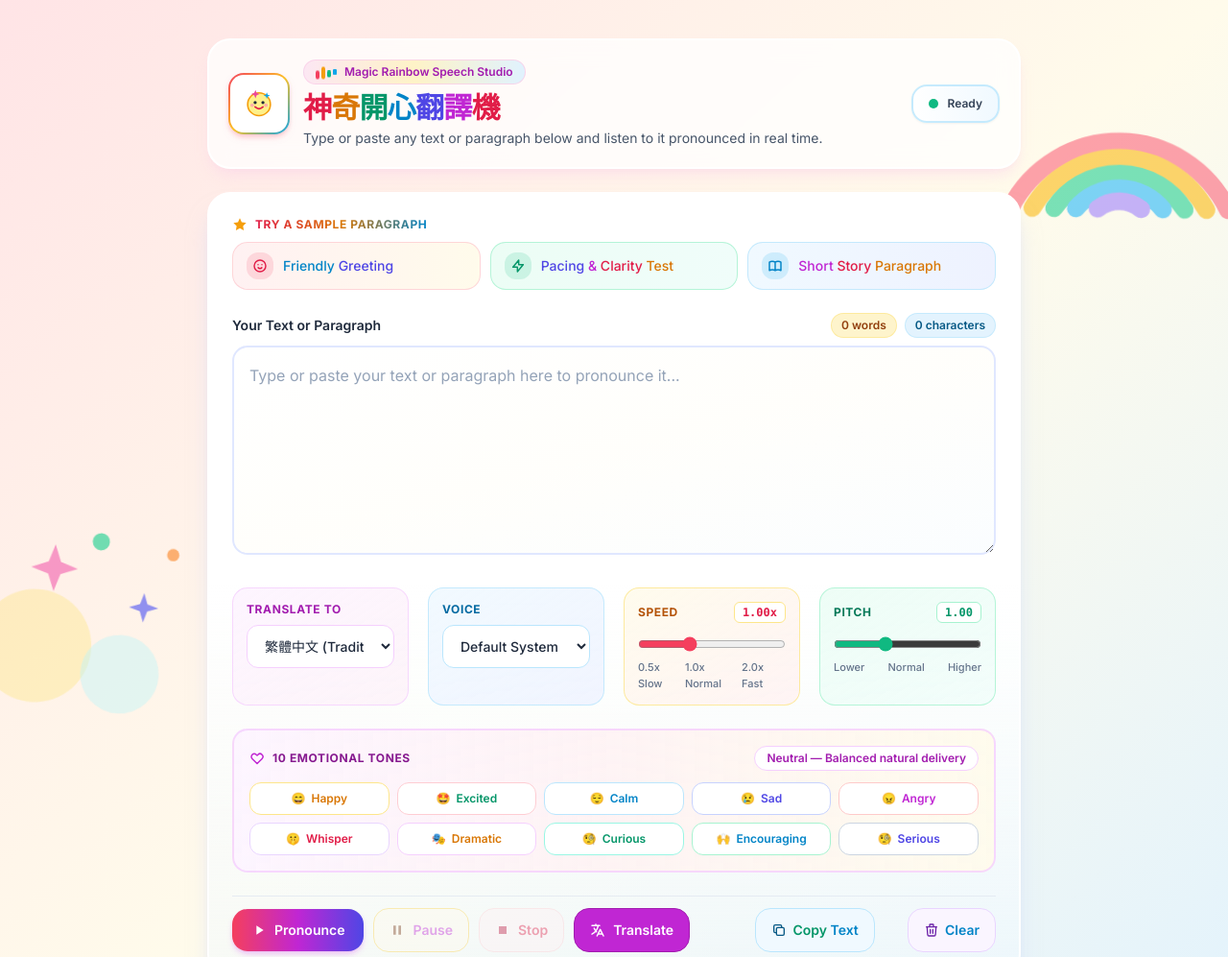
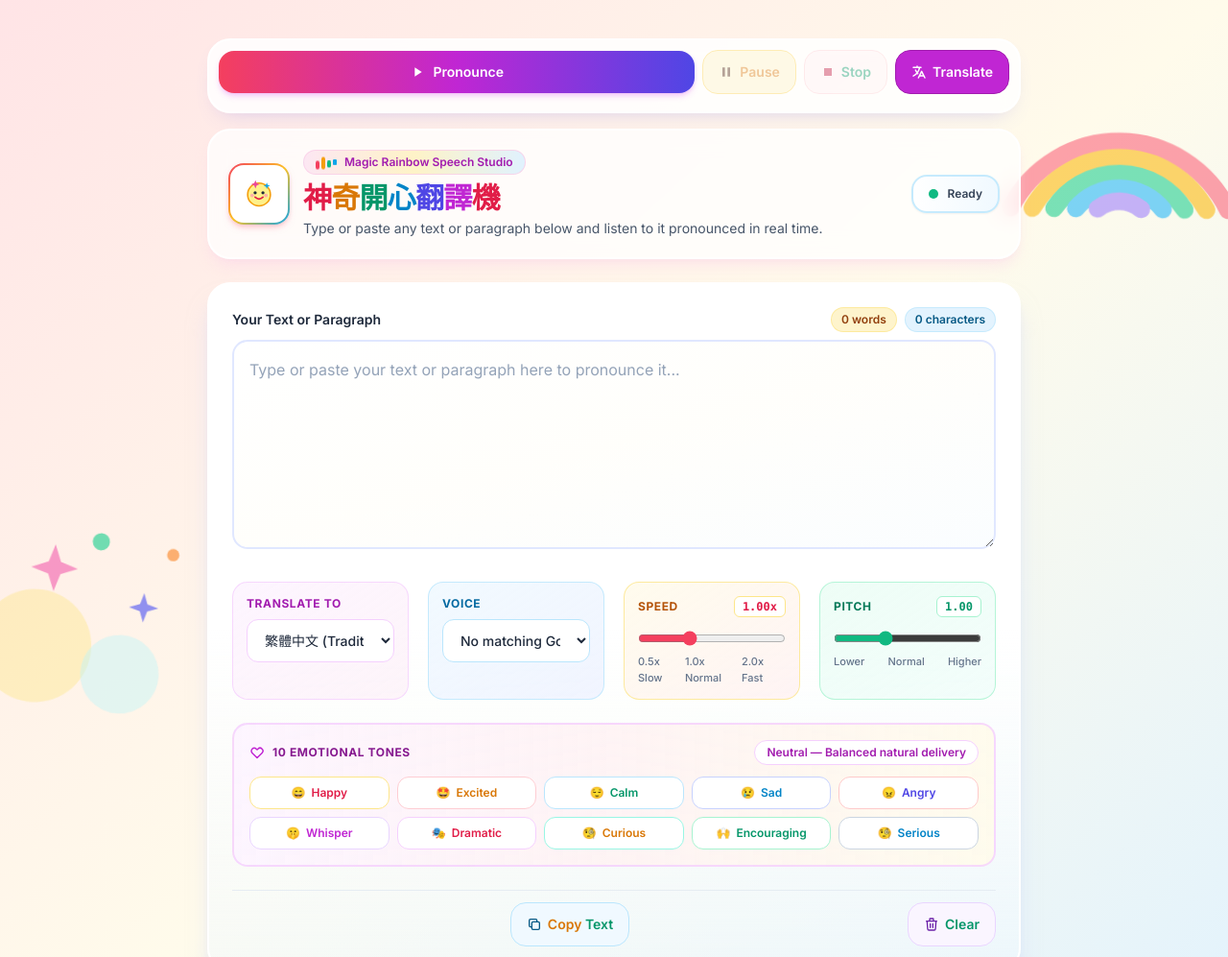
Before and after one commit to foxterchong/translate, a plain HTML site: page index.html in a window 1280 px wide. Shown: the top 997 px of the page at 96% size. Drawn offline with nearby package versions, Linux system fonts and the light colour scheme.

Commit message:
Add files via upload

```diff
--- a/index.html
+++ b/index.html
@@ -129,6 +129,22 @@
     body.mobile-device-mode #desktopActionButtonsBar {
       display: none;
     }
+
+    /* Keep top quick actions bar clearly visible at the top area across viewports */
+    #mobileTopButtonsBar {
+      display: flex;
+      flex-wrap: wrap;
+      align-items: center;
+      gap: 0.5rem;
+      width: 100%;
+      margin-bottom: 1rem;
+      background: rgba(255, 255, 255, 0.85);
+      backdrop-filter: blur(10px);
+      border: 2px solid #ffffff;
+      border-radius: 1.5rem;
+      padding: 0.625rem;
+      box-shadow: 0 10px 22px -12px rgba(99, 102, 241, 0.28);
+    }
   </style>
 </head>
 <body class="relative overflow-x-hidden bg-gradient-to-br from-rose-100 via-amber-50 to-sky-100 text-slate-800 min-h-screen flex flex-col justify-between selection:bg-fuchsia-600 selection:text-white">
@@ -156,13 +172,13 @@
 
   <!-- Main Application Container -->
   <main id="mainContent" class="w-full max-w-4xl mx-auto px-4 sm:px-6 py-6 sm:py-10 flex-grow">
-    <!-- Mobile Top Buttons Slot (populated automatically when smartphone mode is active) -->
-    <div id="mobileTopButtonsBar" class="hidden flex-wrap items-center gap-2 w-full" aria-label="Mobile quick actions">
-      <div class="flex items-center gap-2 w-full">
+    <!-- Top Quick Actions Bar (Pronounce, Pause/Resume, Stop, Translate) -->
+    <div id="mobileTopButtonsBar" class="flex flex-wrap items-center gap-2 w-full" aria-label="Top quick actions">
+      <div class="flex flex-wrap items-center gap-2 w-full">
         <button
           type="button"
           id="mobileSpeakBtn"
-          class="flex-1 inline-flex items-center justify-center gap-2 px-4 py-3 rounded-2xl bg-gradient-to-r from-rose-500 via-fuchsia-600 to-indigo-600 hover:from-rose-600 hover:via-fuchsia-700 hover:to-indigo-700 active:scale-[0.99] text-white font-semibold text-sm shadow-md shadow-fuchsia-500/25 transition cursor-pointer touch-manipulation"
+          class="flex-1 min-w-[120px] inline-flex items-center justify-center gap-2 px-4 py-3 rounded-2xl bg-gradient-to-r from-rose-500 via-fuchsia-600 to-indigo-600 hover:from-rose-600 hover:via-fuchsia-700 hover:to-indigo-700 active:scale-[0.99] text-white font-semibold text-sm shadow-md shadow-fuchsia-500/25 transition cursor-pointer touch-manipulation"
         >
           <svg class="w-4 h-4 shrink-0" fill="currentColor" viewBox="0 0 24 24" aria-hidden="true">
             <path d="M8 5v14l11-7z" />
@@ -180,6 +196,29 @@
             <path d="M6 19h4V5H6v14zm8-14v14h4V5h-4z" />
           </svg>
           <span id="mobilePauseResumeText">Pause</span>
+        </button>
+
+        <button
+          type="button"
+          id="topStopBtn"
+          disabled
+          class="inline-flex items-center justify-center gap-1.5 px-4 py-3 rounded-2xl bg-rose-50 hover:bg-rose-100 disabled:opacity-40 disabled:pointer-events-none text-rose-700 font-semibold text-sm border border-rose-200 transition cursor-pointer touch-manipulation"
+        >
+          <svg class="w-4 h-4 shrink-0" fill="currentColor" viewBox="0 0 24 24" aria-hidden="true">
+            <path d="M6 6h12v12H6z" />
+          </svg>
+          <span>Stop</span>
+        </button>
+
+        <button
+          type="button"
+          id="topTranslateBtn"
+          class="inline-flex items-center justify-center gap-1.5 px-4 py-3 rounded-2xl bg-fuchsia-600 hover:bg-fuchsia-700 text-white font-semibold text-sm border border-fuchsia-700 shadow-2xs transition cursor-pointer touch-manipulation"
+        >
+          <svg class="w-4 h-4 shrink-0" fill="none" stroke="currentColor" stroke-width="2.2" viewBox="0 0 24 24" aria-hidden="true">
+            <path stroke-linecap="round" stroke-linejoin="round" d="M3 5h12M9 3v2m1.048 9.5A18.022 18.022 0 016.412 9m6.088 9h7M11 21l5-10 5 10M12.751 5C11.783 10.77 8.07 15.61 3 18.129" />
+          </svg>
+          <span id="topTranslateBtnText">Translate</span>
         </button>
       </div>
 
@@ -245,42 +284,6 @@
 
     <!-- Primary Card Container -->
     <section class="bg-gradient-to-b from-white via-white to-sky-50/50 border-2 border-white rounded-3xl p-4 sm:p-6 shadow-xl shadow-indigo-200/50 space-y-6">
-      <!-- Quick Sample Paragraphs -->
-      <div>
-        <div class="flex items-center gap-2 mb-2.5">
-          <svg class="w-4 h-4 text-amber-500 shrink-0" viewBox="0 0 24 24" fill="currentColor" aria-hidden="true">
-            <path d="M12 2l2.9 6.26L22 9.27l-5 4.87L18.18 21 12 17.77 5.82 21 7 14.14l-5-4.87 7.1-1.01L12 2z" />
-          </svg>
-          <span class="block text-xs font-bold uppercase tracking-wider bg-gradient-to-r from-rose-600 via-amber-600 to-sky-600 bg-clip-text text-transparent">Try a sample paragraph</span>
-        </div>
-        <div class="grid grid-cols-1 sm:grid-cols-3 gap-2.5">
-          <button type="button" data-sample="Hello! Welcome to 神奇開心翻譯機. Type any sentence or paragraph here and I will read it out loud clearly for you." class="sample-btn group flex items-center gap-2.5 px-3.5 py-2.5 rounded-2xl bg-gradient-to-r from-rose-50 to-amber-50 hover:from-rose-100 hover:to-amber-100 active:scale-[0.99] border border-rose-200/80 text-left text-xs sm:text-sm font-medium text-slate-700 transition shadow-2xs cursor-pointer">
-            <span class="w-7 h-7 rounded-xl bg-rose-500/15 text-rose-600 flex items-center justify-center shrink-0">
-              <svg class="w-4 h-4" viewBox="0 0 24 24" fill="none" stroke="currentColor" stroke-width="2.2" aria-hidden="true">
-                <path stroke-linecap="round" stroke-linejoin="round" d="M14.828 14.828a4 4 0 01-5.656 0M9 10h.01M15 10h.01M21 12a9 9 0 11-18 0 9 9 0 0118 0z" />
-              </svg>
-            </span>
-            <span>Friendly Greeting</span>
-          </button>
-          <button type="button" data-sample="The quick brown fox jumps over the lazy dog. Practicing pronunciation with varied punctuation, pauses, and pacing helps test speech clarity." class="sample-btn group flex items-center gap-2.5 px-3.5 py-2.5 rounded-2xl bg-gradient-to-r from-emerald-50 to-teal-50 hover:from-emerald-100 hover:to-teal-100 active:scale-[0.99] border border-emerald-200/80 text-left text-xs sm:text-sm font-medium text-slate-700 transition shadow-2xs cursor-pointer">
-            <span class="w-7 h-7 rounded-xl bg-emerald-500/15 text-emerald-600 flex items-center justify-center shrink-0">
-              <svg class="w-4 h-4" viewBox="0 0 24 24" fill="none" stroke="currentColor" stroke-width="2.2" aria-hidden="true">
-                <path stroke-linecap="round" stroke-linejoin="round" d="M13 10V3L4 14h7v7l9-11h-7z" />
-              </svg>
-            </span>
-            <span>Pacing & Clarity Test</span>
-          </button>
-          <button type="button" data-sample="In a bustling city of light and glass, morning commuters hurried past aroma-filled bakeries while the first tram bell echoed down the avenue." class="sample-btn group flex items-center gap-2.5 px-3.5 py-2.5 rounded-2xl bg-gradient-to-r from-sky-50 to-indigo-50 hover:from-sky-100 hover:to-indigo-100 active:scale-[0.99] border border-sky-200/80 text-left text-xs sm:text-sm font-medium text-slate-700 transition shadow-2xs cursor-pointer">
-            <span class="w-7 h-7 rounded-xl bg-sky-500/15 text-sky-600 flex items-center justify-center shrink-0">
-              <svg class="w-4 h-4" viewBox="0 0 24 24" fill="none" stroke="currentColor" stroke-width="2.2" aria-hidden="true">
-                <path stroke-linecap="round" stroke-linejoin="round" d="M12 6.253v13m0-13C10.832 5.477 9.246 5 7.5 5S4.168 5.477 3 6.253v13C4.168 18.477 5.754 18 7.5 18s3.332.477 4.5 1.253m0-13C13.168 5.477 14.754 5 16.5 5c1.747 0 3.332.477 4.5 1.253v13C19.832 18.477 18.247 18 16.5 18c-1.746 0-3.332.477-4.5 1.253" />
-              </svg>
-            </span>
-            <span>Short Story Paragraph</span>
-          </button>
-        </div>
-      </div>
-
       <!-- Text Input Area -->
       <div>
         <div class="flex flex-wrap items-center justify-between gap-2 mb-2">
@@ -447,7 +450,7 @@
       <!-- Action Buttons Bar -->
       <div id="desktopActionButtonsBar" class="flex flex-col sm:flex-row items-stretch sm:items-center justify-between gap-3 pt-3 border-t border-slate-200/80">
         <!-- Primary Playback Actions -->
-        <div id="primaryActionGroup" class="flex flex-wrap items-center gap-2.5">
+        <div id="primaryActionGroup" class="hidden flex-wrap items-center gap-2.5">
           <button
             type="button"
             id="speakBtn"
@@ -554,6 +557,9 @@
       const mobileSpeakBtn = document.getElementById('mobileSpeakBtn');
       const mobilePauseResumeBtn = document.getElementById('mobilePauseResumeBtn');
       const mobilePauseResumeText = document.getElementById('mobilePauseResumeText');
+      const topStopBtn = document.getElementById('topStopBtn');
+      const topTranslateBtn = document.getElementById('topTranslateBtn');
+      const topTranslateBtnText = document.getElementById('topTranslateBtnText');
       const pauseResumeBtn = document.getElementById('pauseResumeBtn');
       const pauseResumeText = document.getElementById('pauseResumeText');
       const stopBtn = document.getElementById('stopBtn');
@@ -578,7 +584,6 @@
       const messageText = document.getElementById('messageText');
       const closeMessageBtn = document.getElementById('closeMessageBtn');
       const rainbowTitle = document.getElementById('rainbowTitle');
-      const sampleButtons = document.querySelectorAll('.sample-btn');
       const emotionButtons = document.querySelectorAll('.emotion-btn');
       const activeEmotionBadge = document.getElementById('activeEmotionBadge');
       const mobileTopButtonsBar = document.getElementById('mobileTopButtonsBar');
@@ -704,6 +709,7 @@
         if (pauseResumeBtn) pauseResumeBtn.disabled = !isActive;
         if (mobilePauseResumeBtn) mobilePauseResumeBtn.disabled = !isActive;
         if (stopBtn) stopBtn.disabled = !isActive;
+        if (topStopBtn) topStopBtn.disabled = !isActive;
 
         const label = isPaused ? 'Resume' : 'Pause';
         if (pauseResumeText) pauseResumeText.textContent = label;
@@ -718,6 +724,22 @@
           voices = [];
         }
 
+        // Keep only Google Traditional Chinese, Simplified Chinese, English UK, and English US voices
+        const isAllowedGoogleVoice = (voice) => {
+          const name = String(voice && voice.name ? voice.name : '').toLowerCase();
+          const lang = String(voice && voice.lang ? voice.lang : '').toLowerCase().replace('_', '-');
+          if (!name.includes('google')) return false;
+
+          const isTraditionalChinese = lang === 'zh-tw' || lang === 'zh-hk' || lang === 'zh-mo';
+          const isSimplifiedChinese = lang === 'zh-cn' || lang === 'zh-sg';
+          const isEnglishUK = lang === 'en-gb';
+          const isEnglishUS = lang === 'en-us';
+
+          return isTraditionalChinese || isSimplifiedChinese || isEnglishUK || isEnglishUS;
+        };
+
+        voices = voices.filter(isAllowedGoogleVoice);
+
         if (voiceCountLabel) {
           voiceCountLabel.textContent = `${voices.length} ${voices.length === 1 ? 'voice' : 'voices'} detected`;
         }
@@ -728,7 +750,7 @@
         if (!voices.length) {
           const opt = document.createElement('option');
           opt.value = '';
-          opt.textContent = 'Default System Voice';
+          opt.textContent = 'No matching Google voices available';
           voiceSelect.appendChild(opt);
           return;
         }
@@ -1094,11 +1116,20 @@
        */
       function selectVoiceForLanguage(targetLang) {
         if (!voiceSelect || !voices || !voices.length || !targetLang) return;
-        const normalizedTarget = String(targetLang).toLowerCase();
+        const normalizedTarget = String(targetLang).toLowerCase().replace('_', '-');
         const baseTarget = normalizedTarget.split('-')[0];
 
         const matchedIndex = voices.findIndex((v) => {
-          const vLang = String(v.lang || '').toLowerCase();
+          const vLang = String(v.lang || '').toLowerCase().replace('_', '-');
+          if (normalizedTarget === 'zh-tw' || normalizedTarget === 'zh-hk') {
+            return vLang === 'zh-tw' || vLang === 'zh-hk' || vLang === 'zh-mo';
+          }
+          if (normalizedTarget === 'zh-cn' || normalizedTarget === 'zh-sg') {
+            return vLang === 'zh-cn' || vLang === 'zh-sg';
+          }
+          if (normalizedTarget === 'en-gb' || normalizedTarget === 'en-us') {
+            return vLang === normalizedTarget;
+          }
           return vLang === normalizedTarget || vLang.startsWith(baseTarget);
         });
 
@@ -1192,19 +1223,6 @@
         });
       }
 
-      sampleButtons.forEach((btn) => {
-        btn.addEventListener('click', () => {
-          const sample = btn.getAttribute('data-sample') || '';
-          stopSpeech();
-          hideMessage();
-          if (textInput) {
-            textInput.value = sample;
-            updateCounts();
-            textInput.focus();
-          }
-        });
-      });
-
       emotionButtons.forEach((btn) => {
         btn.addEventListener('click', () => {
           const emotion = btn.getAttribute('data-emotion') || 'neutral';
@@ -1257,9 +1275,12 @@
 
         const targetLang = translateLangSelect ? translateLangSelect.value || 'zh-TW' : 'zh-TW';
         const prevBtnLabel = translateBtnText ? translateBtnText.textContent : 'Translate';
+        const prevTopBtnLabel = topTranslateBtnText ? topTranslateBtnText.textContent : 'Translate';
 
         if (translateBtn) translateBtn.disabled = true;
+        if (topTranslateBtn) topTranslateBtn.disabled = true;
         if (translateBtnText) translateBtnText.textContent = 'Translating...';
+        if (topTranslateBtnText) topTranslateBtnText.textContent = 'Translating...';
 
         try {
           const sourceLang = detectSourceLang(sourceText, targetLang);
@@ -1318,7 +1339,9 @@
           showMessage('Could not translate text right now. Please check your connection and try again.', 'warning');
         } finally {
           if (translateBtn) translateBtn.disabled = false;
+          if (topTranslateBtn) topTranslateBtn.disabled = false;
           if (translateBtnText) translateBtnText.textContent = prevBtnLabel || 'Translate';
+          if (topTranslateBtnText) topTranslateBtnText.textContent = prevTopBtnLabel || 'Translate';
         }
       }
 
@@ -1351,6 +1374,12 @@
           event.preventDefault();
           togglePauseResume();
         });
+      }
+      if (topStopBtn) {
+        topStopBtn.addEventListener('click', stopSpeech);
+      }
+      if (topTranslateBtn) {
+        topTranslateBtn.addEventListener('click', translateTypedText);
       }
       pauseResumeBtn.addEventListener('click', togglePauseResume);
       stopBtn.addEventListener('click', stopSpeech);
```
